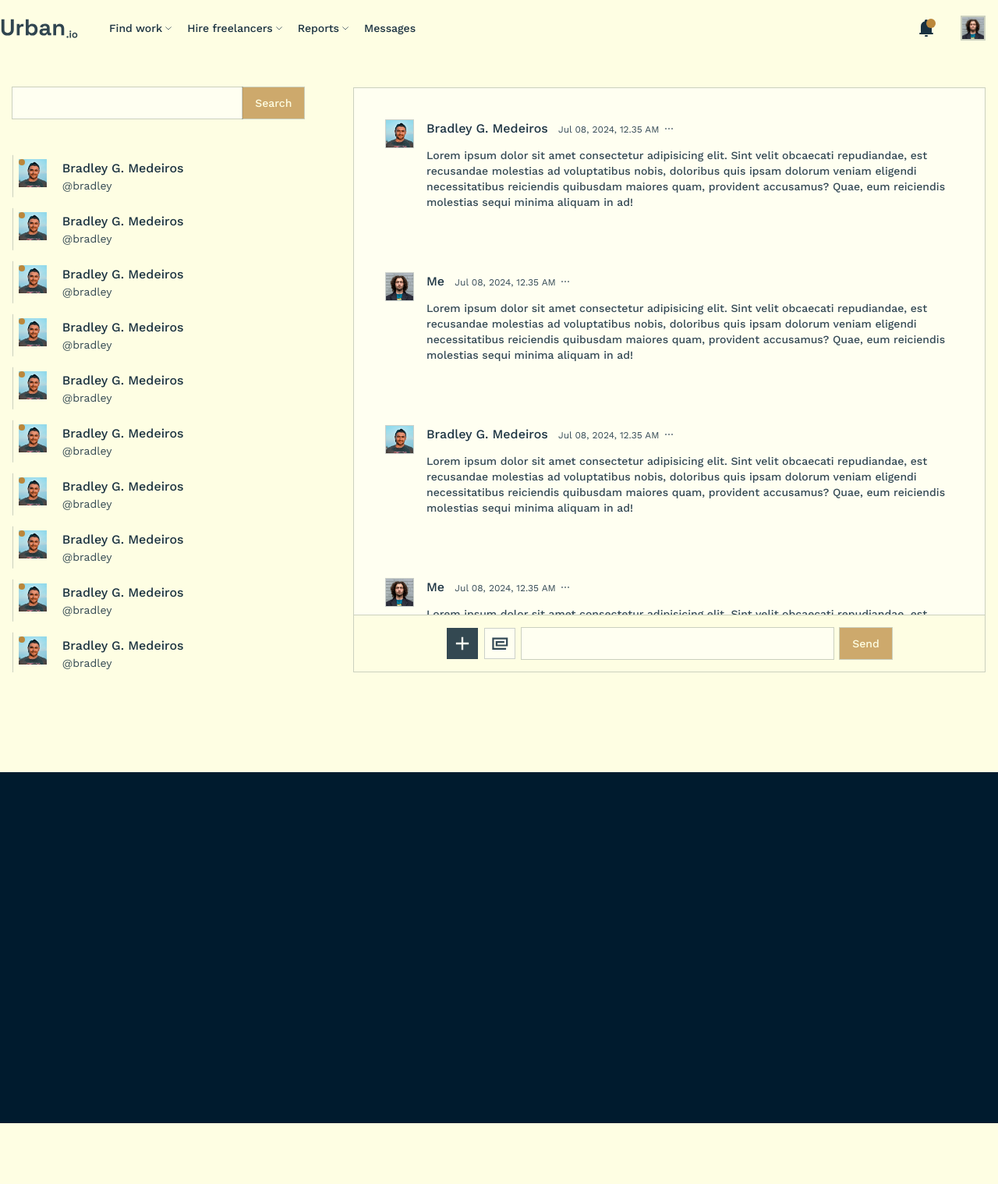
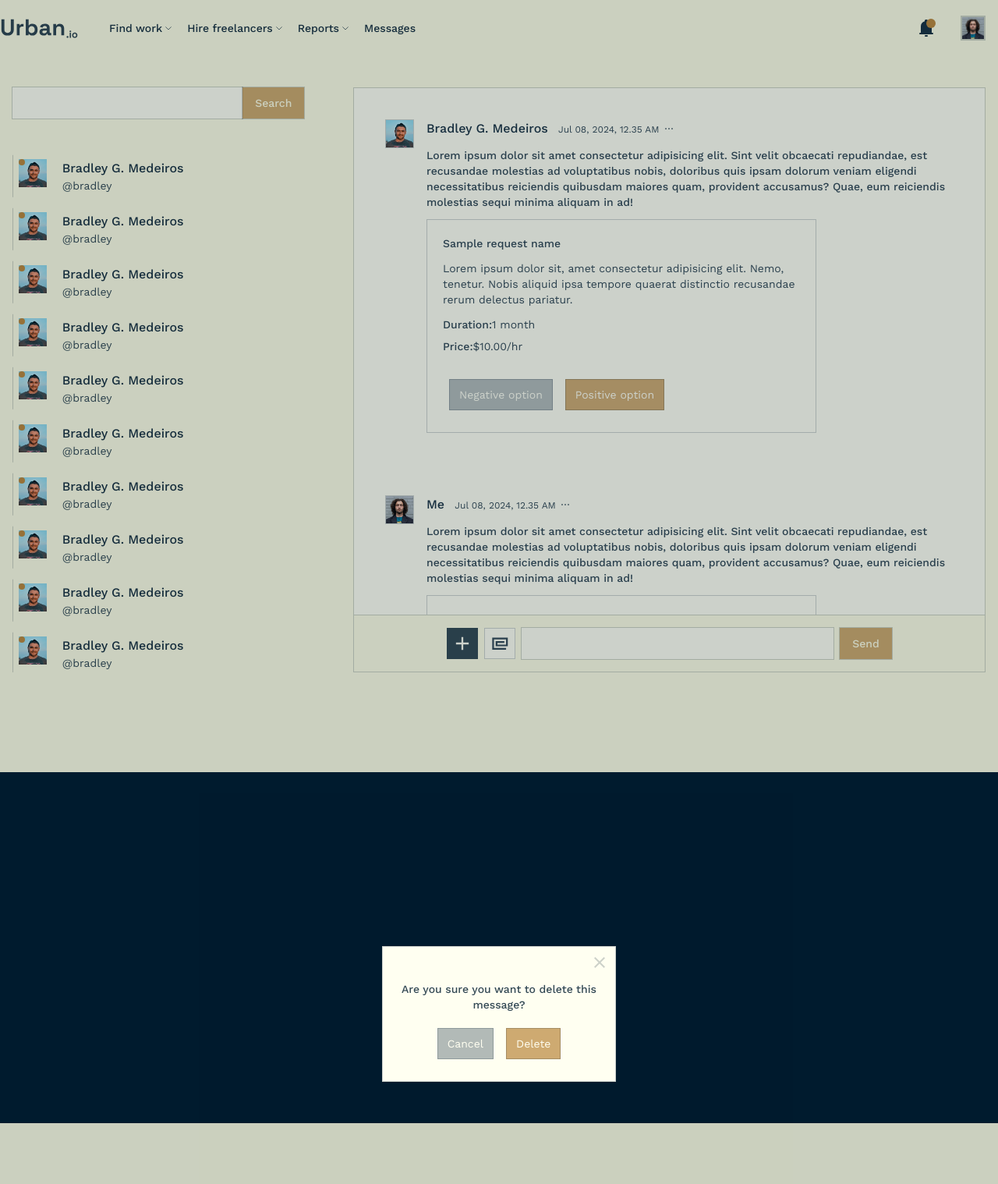
Before and after one commit to Luke-Fernando/Urban, a PHP site: page /app/views/message/message.php in a window 1280 px wide. Shown: the top 1518 px of the page at 78% size. Run offline with PHP 8.4, Linux system fonts and the light colour scheme.

Commit message:
confirmation model with its functions along with a custom confirmation event is initialized

```diff
--- a/app/views/message/components/message.php
+++ b/app/views/message/components/message.php
@@ -100,7 +100,26 @@
         <?php
         }
         ?>
-
+        <div class="w-full h-auto max-w-[500px] bg-[--bg-white-low] border border-[var(--main-font-color-20)] flex flex-col justify-start items-start box-border
+        p-5 mt-3">
+            <p class="text-sm font-medium text-[var(--main-font-color-80)] mb-3">Sample request name</p>
+            <p class="text-sm font-normal text-[var(--main-font-color-80)] mb-2">
+                Lorem ipsum dolor sit, amet consectetur adipisicing elit. Nemo, tenetur. Nobis aliquid ipsa tempore quaerat distinctio recusandae rerum
+                delectus pariatur.
+            </p>
+            <p class="text-sm text-[var(--main-font-color-80)] my-1"><span class="font-medium text-sm">Duration:</span><span class="font-normal text-sm">1 month</span></p>
+            <p class="text-sm text-[var(--main-font-color-80)] my-1"><span class="font-medium text-sm">Price:</span><span class="font-normal text-sm">$10.00/hr</span></p>
+            <div class="w-full h-auto flex justify-start items-center flex-wrap mt-5">
+                <button class="w-max h-[40px] px-3 py-2 border border-[var(--main-font-color-20)] text-sm font-normal text-[var(--bg-white-low)] mx-2 my-2
+                bg-[var(--main-font-color-30)] hover:bg-[var(--main-font-color-80)] active:scale-95 duration-75 ease-linear">
+                    Negative option
+                </button>
+                <button class="w-max h-[40px] px-3 py-2 border border-[var(--main-font-color-20)] text-sm font-normal text-[var(--bg-white-low)] mx-2 my-2
+                bg-[var(--active-color-brown-low)] hover:bg-[var(--active-color-brown)] active:scale-95 duration-75 ease-linear">
+                    Positive option
+                </button>
+            </div>
+        </div>
     </div>
 </div>
 <!-- message -->
--- a/app/views/message/message.php
+++ b/app/views/message/message.php
@@ -12,6 +12,32 @@
     <?php
     require __DIR__ . "/../shared/nav/nav-user.php";
     ?>
+    <section data-confirm="confirm-id" class="fixed w-screen h-screen top-0 left-0 bg-[var(--main-font-color-20)] z-[9999] flex justify-center items-center">
+        <div data-confirm-model="confirm-id" class="w-[90%] max-w-[300px] h-auto bg-[var(--bg-white-low)] flex flex-col justify-center items-center p-5 box-border border
+        border-[var(--main-font-color-20)] relative">
+            <div class="absolute w-full h-auto top-0 left-0 flex justify-end items-center">
+                <button data-confirm-close="confirm-id" class="w-max aspect-square flex justify-center items-center text-[var(--main-font-color-20)] hover:text-[var(--main-font-color-80)]
+                duration-75 ease-linear p-2">
+                    <svg xmlns="http://www.w3.org/2000/svg" width="1em" height="1em" viewBox="0 0 24 24" class="w-6 h-auto">
+                        <path fill="currentColor" d="M19 6.41L17.59 5L12 10.59L6.41 5L5 6.41L10.59 12L5 17.59L6.41 19L12 13.41L17.59 19L19 17.59L13.41 12z" />
+                    </svg>
+                </button>
+            </div>
+            <p data-confirm-notice="confirm-id" class="text-sm font-medium text-[var(--main-font-color-80)] text-center pt-6">
+                Are you sure you want to delete this message?
+            </p>
+            <div class="w-full h-auto flex justify-center items-center flex-wrap mt-3">
+                <button data-confirm-false="confirm-id" class="w-max h-[40px] px-3 py-2 border border-[var(--main-font-color-20)] text-sm font-normal text-[var(--bg-white-low)] mx-2 my-2
+                bg-[var(--main-font-color-30)] hover:bg-[var(--main-font-color-80)] active:scale-95 duration-75 ease-linear">
+                    Cancel
+                </button>
+                <button data-confirm-true="confirm-id" class="w-max h-[40px] px-3 py-2 border border-[var(--main-font-color-20)] text-sm font-normal text-[var(--bg-white-low)] mx-2 my-2
+                bg-[var(--active-color-brown-low)] hover:bg-[var(--active-color-brown)] active:scale-95 duration-75 ease-linear">
+                    Delete
+                </button>
+            </div>
+        </div>
+    </section>
     <main class="container mx-auto mt-10 mb-32 box-border px-4 h-[80vh] min-h-[600px] max-h-[750px] flex justify-between items-start">
         <section class="w-full md:w-[30%] h-full flex flex-col justify-start items-start">
             <div class="w-full max-w-[400px] h-auto flex justify-between items-center">
@@ -97,7 +123,8 @@
                         "message" => "Lorem ipsum dolor sit amet consectetur adipisicing elit. Sint velit obcaecati repudiandae, est recusandae molestias ad
                             voluptatibus nobis, doloribus quis ipsam dolorum veniam eligendi necessitatibus reiciendis quibusdam maiores quam, provident
                             accusamus? Quae, eum reiciendis molestias sequi minima aliquam in ad!",
-                        "files" => array()
+                        "files" => array(),
+                        "request" => false
                     ),
                     array(
                         "profile_picture" => "user.png",
@@ -107,7 +134,8 @@
                         "message" => "Lorem ipsum dolor sit amet consectetur adipisicing elit. Sint velit obcaecati repudiandae, est recusandae molestias ad
                             voluptatibus nobis, doloribus quis ipsam dolorum veniam eligendi necessitatibus reiciendis quibusdam maiores quam, provident
                             accusamus? Quae, eum reiciendis molestias sequi minima aliquam in ad!",
-                        "files" => array()
+                        "files" => array(),
+                        "request" => false
                     ),
                     array(
                         "profile_picture" => "client.png",
@@ -117,7 +145,8 @@
                         "message" => "Lorem ipsum dolor sit amet consectetur adipisicing elit. Sint velit obcaecati repudiandae, est recusandae molestias ad
                             voluptatibus nobis, doloribus quis ipsam dolorum veniam eligendi necessitatibus reiciendis quibusdam maiores quam, provident
                             accusamus? Quae, eum reiciendis molestias sequi minima aliquam in ad!",
-                        "files" => array()
+                        "files" => array(),
+                        "request" => false
                     ),
                     array(
                         "profile_picture" => "user.png",
@@ -127,7 +156,8 @@
                         "message" => "Lorem ipsum dolor sit amet consectetur adipisicing elit. Sint velit obcaecati repudiandae, est recusandae molestias ad
                             voluptatibus nobis, doloribus quis ipsam dolorum veniam eligendi necessitatibus reiciendis quibusdam maiores quam, provident
                             accusamus? Quae, eum reiciendis molestias sequi minima aliquam in ad!",
-                        "files" => array()
+                        "files" => array(),
+                        "request" => false
                     ),
                     array(
                         "profile_picture" => "client.png",
@@ -137,7 +167,8 @@
                         "message" => "Lorem ipsum dolor sit amet consectetur adipisicing elit. Sint velit obcaecati repudiandae, est recusandae molestias ad
                             voluptatibus nobis, doloribus quis ipsam dolorum veniam eligendi necessitatibus reiciendis quibusdam maiores quam, provident
                             accusamus? Quae, eum reiciendis molestias sequi minima aliquam in ad!",
-                        "files" => array()
+                        "files" => array(),
+                        "request" => true
                     ),
                     array(
                         "profile_picture" => "user.png",
@@ -149,7 +180,8 @@
                             accusamus? Quae, eum reiciendis molestias sequi minima aliquam in ad!",
                         "files" => array(
                             "file_1" => "file.png"
-                        )
+                        ),
+                        "request" => false
                     ),
                 );
 
```
Also changed, not shown: public/assets/css/output.css, public/assets/js/helpers/Confirm.js (added), public/assets/js/helpers/Navbar.js.
